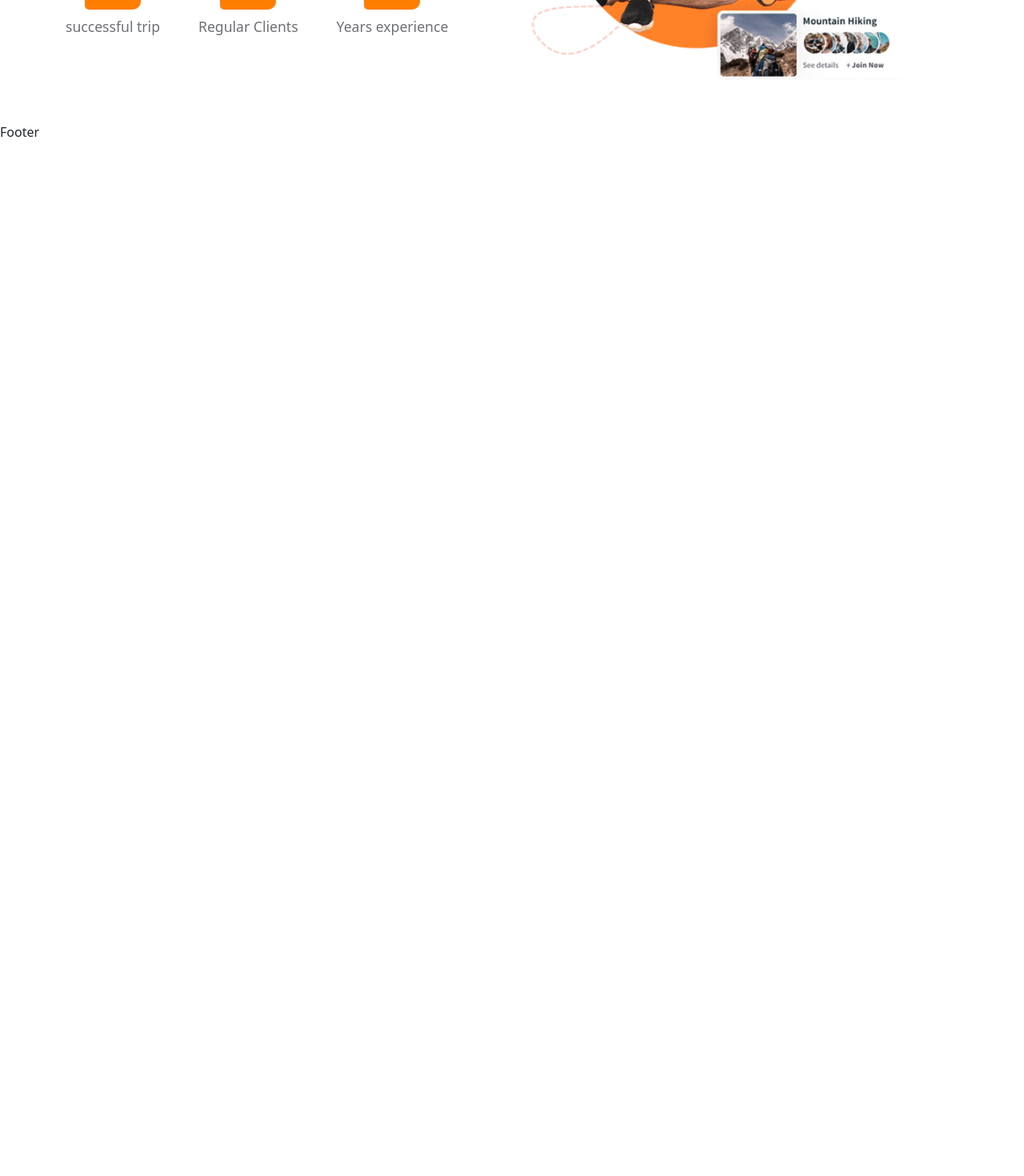
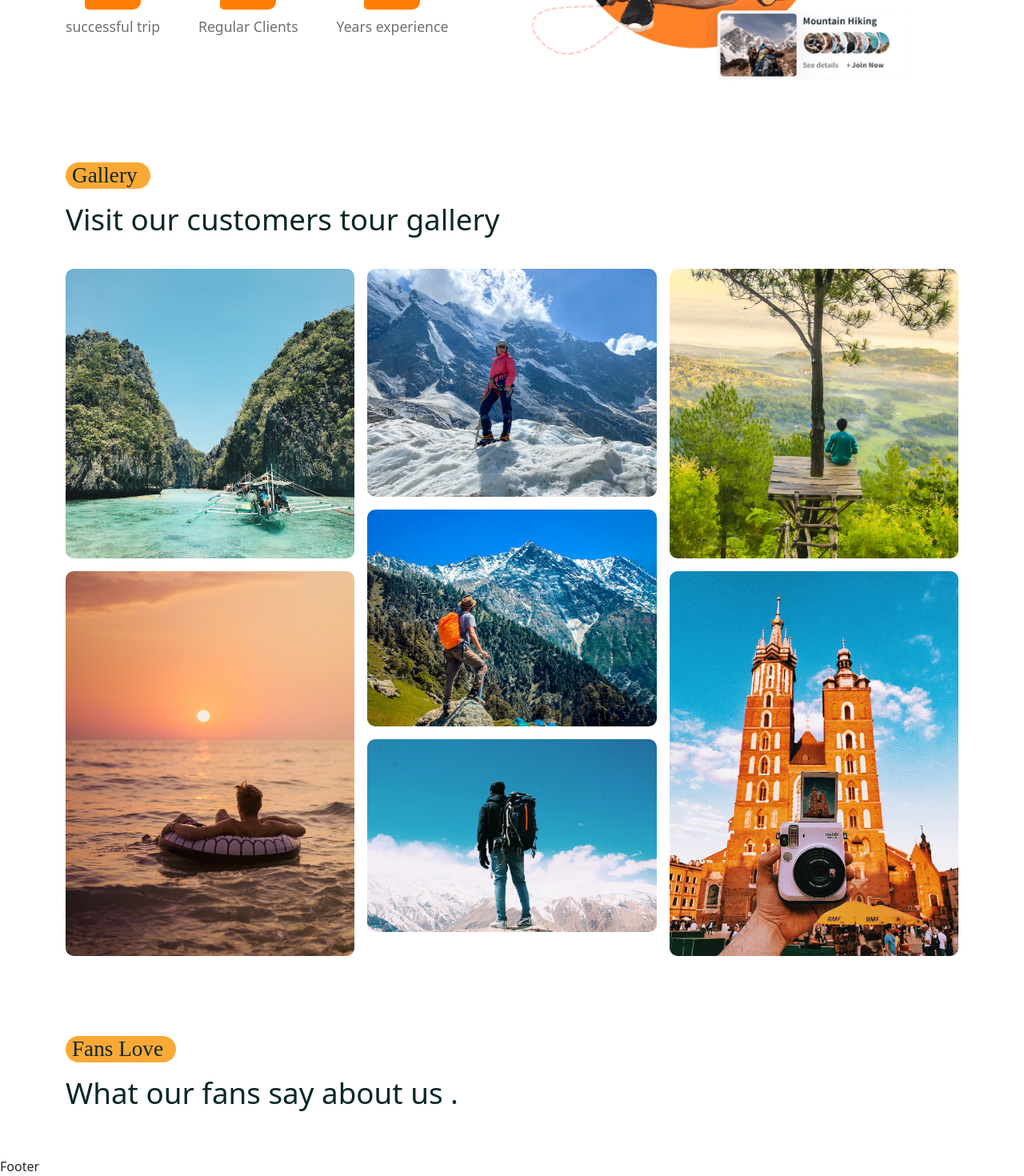
Before and after one commit to ajaysonere/ToursAndTravels, a React (Create React App) app in the folder tour-management/frontend/: page /home in a window 1280 px wide. Shown: the part 2321-3791 px from the top of the page at 80% size. Before the commit the page ends 2498 px from the top, so only its background shows below. Built offline with nearby package versions, Linux system fonts and the light colour scheme; a web font is replaced by a local one.

Commit message:
tour image is added

```diff
--- /dev/null
+++ b/tour-management/frontend/src/images-gallery/GalleryImage.js
@@ -0,0 +1,19 @@
+import galleryImg01 from './../assets/images/gallery-01.jpg';
+import galleryImg02 from './../assets/images/gallery-02.jpg';
+import galleryImg03 from './../assets/images/gallery-03.jpg';
+import galleryImg04 from './../assets/images/gallery-04.jpg';
+import galleryImg05 from './../assets/images/gallery-05.jpg';
+import galleryImg06 from './../assets/images/gallery-06.jpg';
+import galleryImg07 from './../assets/images/gallery-07.jpg';
+
+const GalleryImages = [
+   galleryImg01,
+   galleryImg02,
+   galleryImg03,
+   galleryImg04,
+   galleryImg07,
+   galleryImg05,
+   galleryImg06,
+]
+
+export default GalleryImages;
--- /dev/null
+++ b/tour-management/frontend/src/images-gallery/MasonryImagesGallery.js
@@ -0,0 +1,24 @@
+import GalleryImages from './GalleryImage';
+import Masonry, {ResponsiveMasonry} from 'react-responsive-masonry';
+
+function MasonryImagesGallery(){
+    return(
+      <ResponsiveMasonry columnCountBreakPoints={{350:1 , 768:3,992:4}}>
+        <Masonry gutter = "1rem">
+           {
+             GalleryImages.map((item , index)=>(
+                <img
+                className='masonry_img'
+                 src={item}
+                 key={index}
+                 alt='im'
+                 style={{width:"100%" , display:"block" , borderRadius:"10px"}}
+                />
+             ))
+           }
+        </Masonry>
+      </ResponsiveMasonry>
+    );
+}
+
+export default MasonryImagesGallery;
--- a/tour-management/frontend/src/pages/Home.js
+++ b/tour-management/frontend/src/pages/Home.js
@@ -10,6 +10,7 @@
 import FeaturedTourList from '../Featured-tours/FeaturedTourList';
 import ServiceList from '../services/ServiceList';
 import worldImg from '../assets/images/world.png';
+import MasonryImagesGallery from '../images-gallery/MasonryImagesGallery';
 
 function Home(){
     return (
@@ -113,13 +114,46 @@
                   </Col>
                   <Col lg='6'>
                      <div className='experience_img'>
-                        <img src={experienceImg} alt='experience image'></img>
+                        <img src={experienceImg} alt='exp'></img>
                      </div>
                   </Col>
                </Row>
             </Container>
          </section>
           {/* Experience Section end */}
+
+          {/* Gallery Section Start */}
+          <section>
+            <Container>
+               <Row>
+                  <Col lg='12'>
+                     <SubTitle subtitle={'Gallery'}/>
+                     <h2 className='gallery_title'>
+                        Visit our customers tour gallery
+                     </h2>
+                  </Col>
+                  <Col lg='12'>
+                    <MasonryImagesGallery/>
+                  </Col>
+               </Row>
+            </Container>
+          </section>
+          {/* Gallery Section end */}
+          {/* Testimonial section start */}
+          <section>
+            <Container>
+               <Row>
+                  <Col lg="12">
+                     <SubTitle subtitle={'Fans Love'}/>
+                     <h2 className='testimonial_title'>
+                        What our fans say about us .
+                     </h2>
+                  </Col>
+
+               </Row>
+            </Container>
+          </section>
+          {/* Testimonial section end */}
        </>
     );
 }
--- a/tour-management/frontend/src/styles/home.css
+++ b/tour-management/frontend/src/styles/home.css
@@ -91,3 +91,22 @@
 .experience_img img{
     width: 90%;
 }
+
+.gallery_title{
+    font-size: 2.3rem;
+    margin-bottom: 2.5rem;
+    margin-top: 1rem;
+}
+
+.masonry_img{
+    transition: 0.3s;
+}
+
+.masonry_img:hover{
+    transform: scale(1.1);
+}
+
+.testimonial_title{
+    font-size: 2.3rem;
+    margin-top: 1rem;
+}
```
